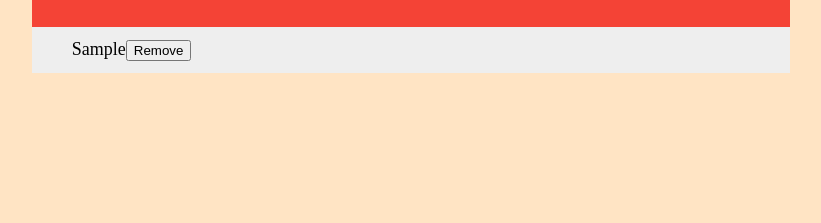
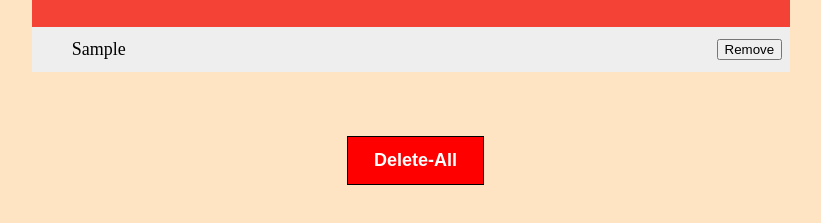
Before and after one commit to Samyaryal/TodoWithPure-JS, a plain HTML site: page index.html in a window 1280 px wide. Both pictures are taken after typing "Sample" into the empty fields and a click on the button "Add". Shown: the part 213-436 px from the top of the page, without its empty margins (229-1050 px from the left). Drawn offline with Linux system fonts and the light colour scheme.

Commit message:
Deleteall button added

```diff
--- a/index.html
+++ b/index.html
@@ -18,7 +18,11 @@
     <button id="addBtn">Add</button>
 
   </div>
-  <ul id="mytodo">  </ul>
+  <div id ="ul">
+    <ul id="mytodo"> </ul>
+
+    <button id="remove-all">Delete-All</button>
+  </div>
 
 </body>
 
--- a/index.js
+++ b/index.js
@@ -1,6 +1,7 @@
 const addButton = document.getElementById("addBtn");
 const ulElement = document.getElementById("mytodo");
 const myInput = document.getElementById("myInput");
+const deleteAll = document.getElementById("remove-all");
 
 addButton.addEventListener("click", function () {
   let newTodo = document.createElement("li")
@@ -30,4 +31,10 @@ addButton.addEventListener("click", function () {
     ulElement.removeChild(newTodo)
   });
 
+  //Deleting all todos
+  deleteAll.addEventListener("click", function() {
+    document.querySelector("ul").innerHTML = " ";
+  })
+
+
 })
--- a/style.css
+++ b/style.css
@@ -5,12 +5,13 @@ body{
   box-sizing: border-box;
 }
 ul {
-  margin: 0;
   padding: 0;
   width: 60%;
   margin: auto;
 }
 ul li {
+  display: flex;
+  justify-content: space-between;
   cursor: pointer;
   position: relative;
   padding: 12px 8px 12px 40px;
@@ -19,11 +20,23 @@ ul li {
   font-size: 18px;
   transition: 0.2s;
 }
+#remove-all{
+  background-color: red;
+  border: 1px solid black;
+  display: inline-block;
+  cursor: pointer;
+  color: white;
+  font-size: 18px;
+  font-weight: bold;
+  padding: 13px 26px;
+  position: absolute;
+  left: 45%;
+  margin-top: 5%;
+}
 .header {
   background-color: #f44336;
   width: 60%;
-  margin: auto;
-  margin-top: 5%;
+  margin: 5% auto auto auto;
   padding: 30px 40px;
   color: white;
   text-align: center;
```
